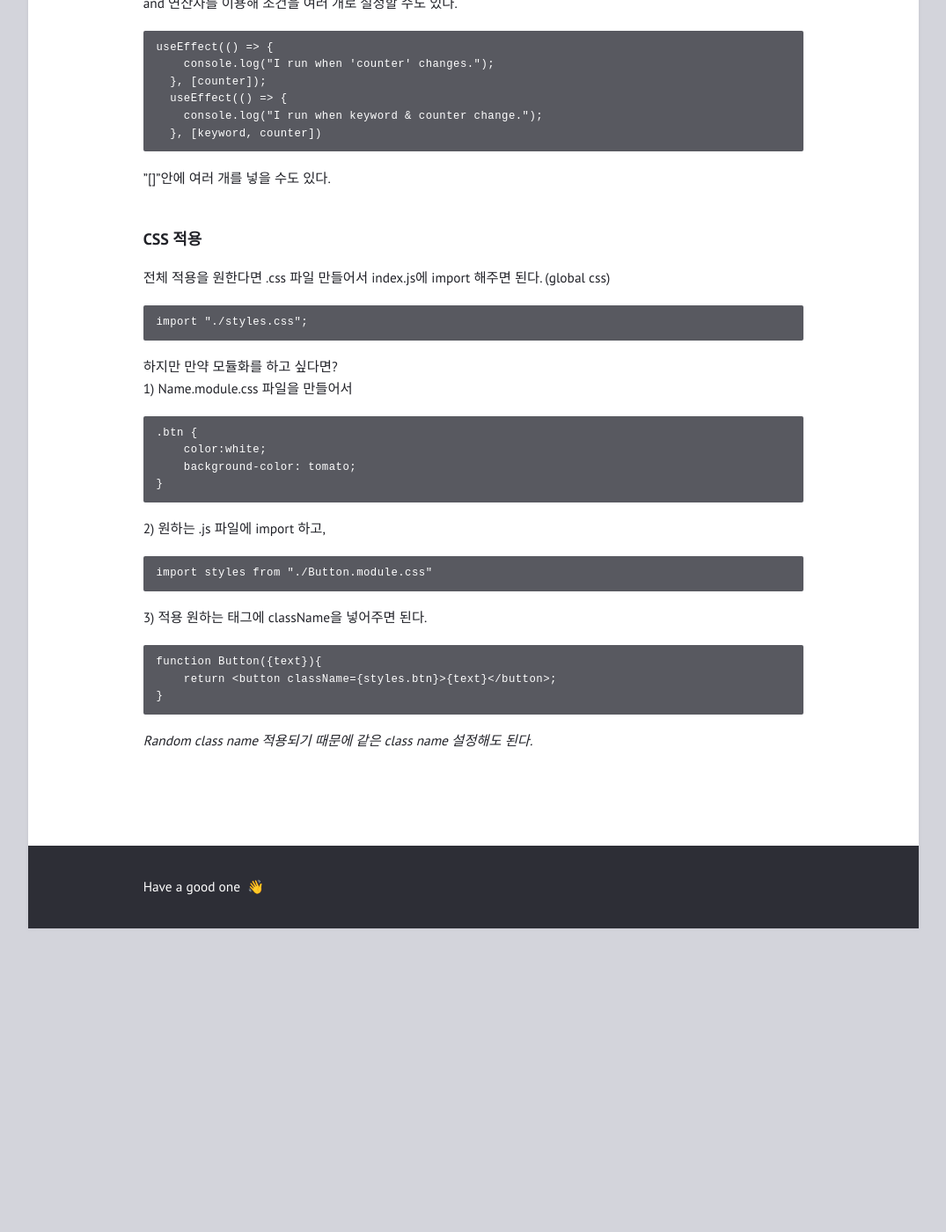
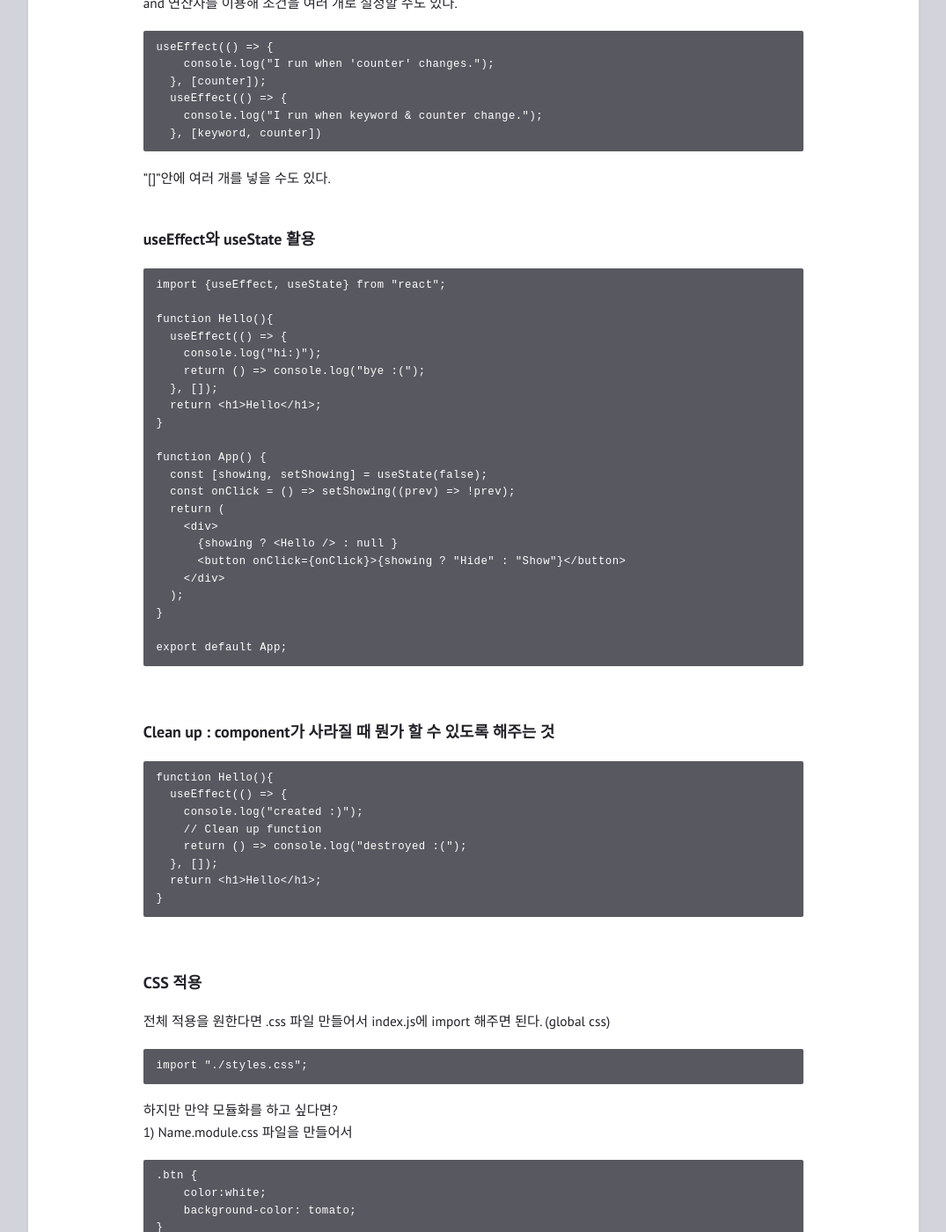
Before and after one commit to feb-dain/feb-dain.github.io, a Jekyll site: the page built from _posts/2022-09-12-basic-react.md, in a window 1280 px wide and 1400 px high, scrolled down 2273 px. Shown: the whole window at 88% size, without its empty margins (102-1177 px from the left). Built offline with Jekyll 4.4.1, drawn with Linux system fonts in a browser that asks for light colours; comment, search, counter and statistics services are not loaded; before the commit the page ends 3328 px from its top, so only the background shows below that.

Commit message:
Update 2022-09-12-basic-react.md

`````diff
--- a/_posts/2022-09-12-basic-react.md
+++ b/_posts/2022-09-12-basic-react.md
@@ -126,6 +126,47 @@ useEffect(() => {
 <br>
 <br>
 
+### useEffect와 useState 활용
+````
+import {useEffect, useState} from "react";
+
+function Hello(){
+  useEffect(() => {
+    console.log("hi:)");
+    return () => console.log("bye :(");
+  }, []);
+  return <h1>Hello</h1>;
+}
+
+function App() {
+  const [showing, setShowing] = useState(false);
+  const onClick = () => setShowing((prev) => !prev);
+  return (
+    <div>
+      {showing ? <Hello /> : null }
+      <button onClick={onClick}>{showing ? "Hide" : "Show"}</button>
+    </div>
+  );
+}
+
+export default App;
+````
+<br>
+
+### Clean up : component가 사라질 때 뭔가 할 수 있도록 해주는 것
+````
+function Hello(){
+  useEffect(() => {
+    console.log("created :)");
+    // Clean up function
+    return () => console.log("destroyed :(");
+  }, []);
+  return <h1>Hello</h1>;
+}
+````
+
+<br>
+
 ### CSS 적용
 전체 적용을 원한다면 .css 파일 만들어서 index.js에 import 해주면 된다. (global css)
 ````
`````
